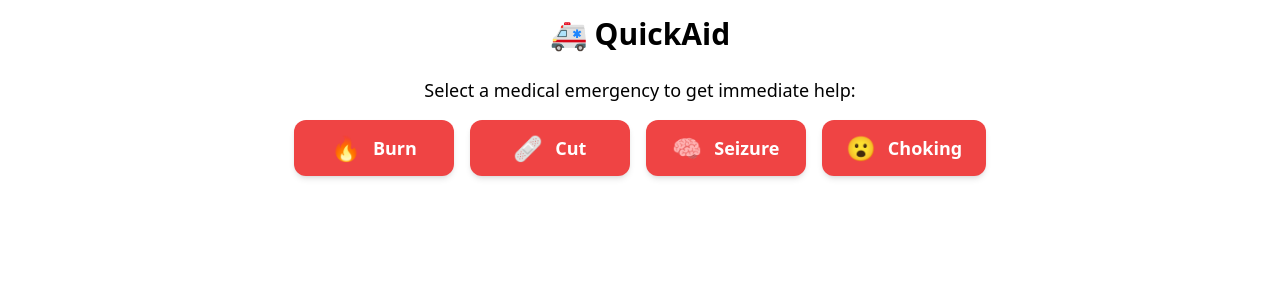
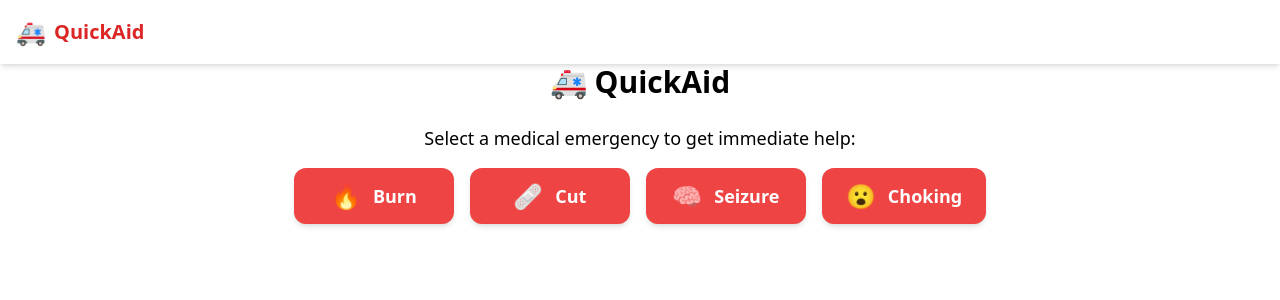
Before and after one commit to logitechsabarni/quick-aid-first-aid-app, a React (Vite) app in the folder client/: page / in a window 1280 px wide. Shown: the top 300 px of the page. Built offline with nearby package versions, Linux system fonts and the light colour scheme; the HTML template or start-up script is replaced by a standard one.

Commit message:
Update App.jsx

```diff
--- a/client/src/App.jsx
+++ b/client/src/App.jsx
@@ -1,9 +1,11 @@
 import React from 'react';
+import Navbar from './components/Navbar';
 import Home from './pages/Home';
 
 const App = () => {
   return (
-    <div className="min-h-screen p-4 bg-white">
+    <div>
+      <Navbar />
       <Home />
     </div>
   );
```
